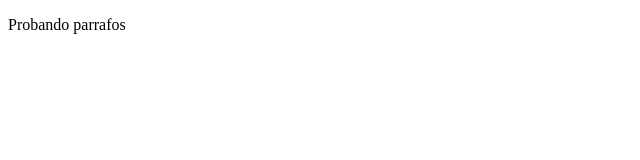
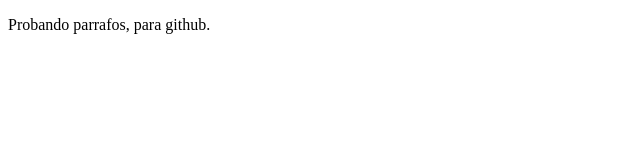
Before and after one commit to ZaidDiaz98/ProyectoDemoCursoPreWork, a plain HTML site: page index.html in a window 1280 px wide. Shown: the whole page, without its empty margins (0-640 px from the left). Drawn offline with Linux system fonts and the light colour scheme.

Commit message:
Prueba guthub

```diff
--- a/index.html
+++ b/index.html
@@ -6,6 +6,6 @@
     <meta name="viewport" content="width=device-width, initial-scale=1.0">
     <title>Hola Mundo  </title>
 </head>
-<body> <p> Probando parrafos </p>
+<body> <p> Probando parrafos, para github. </p>
 </body>
 </html>
```
